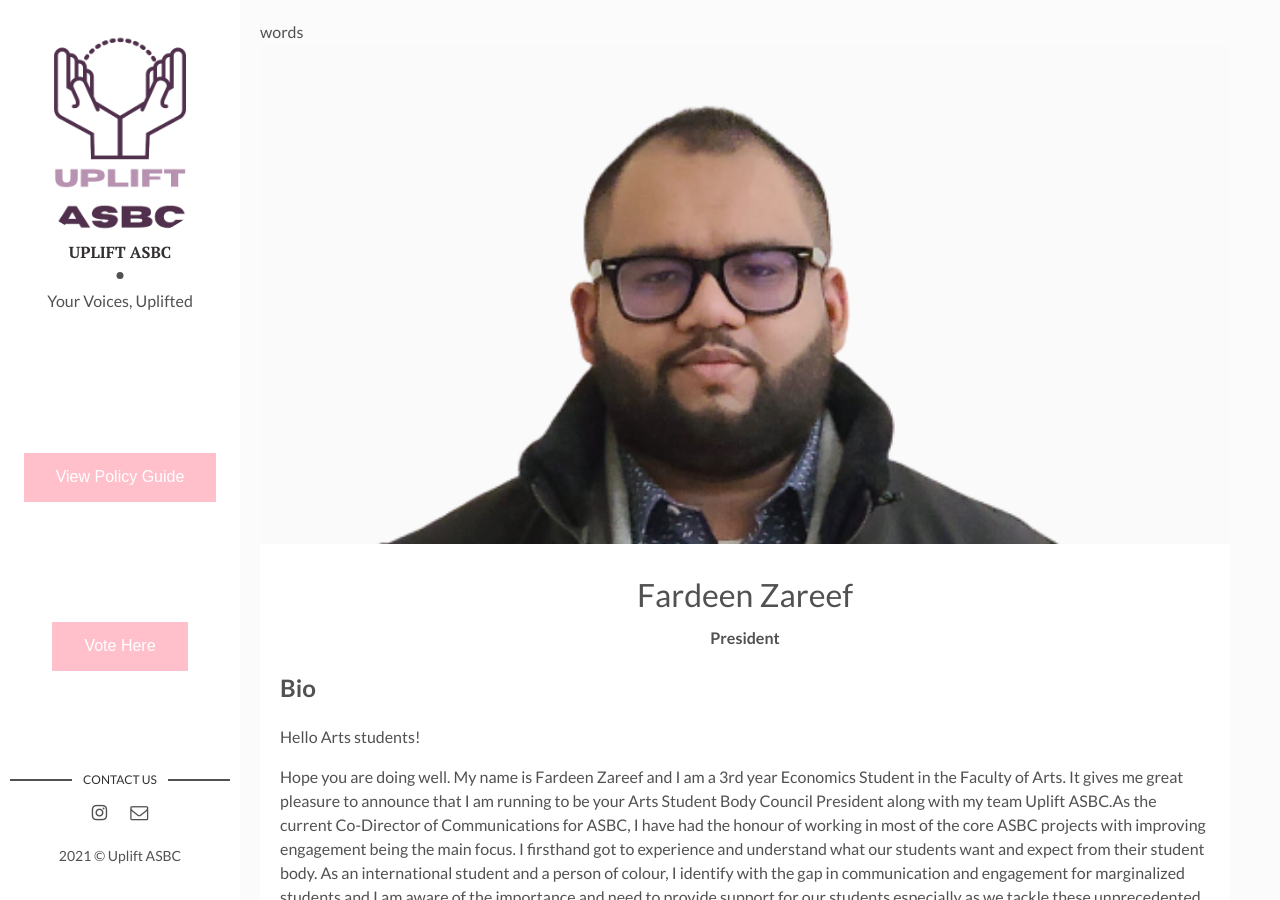
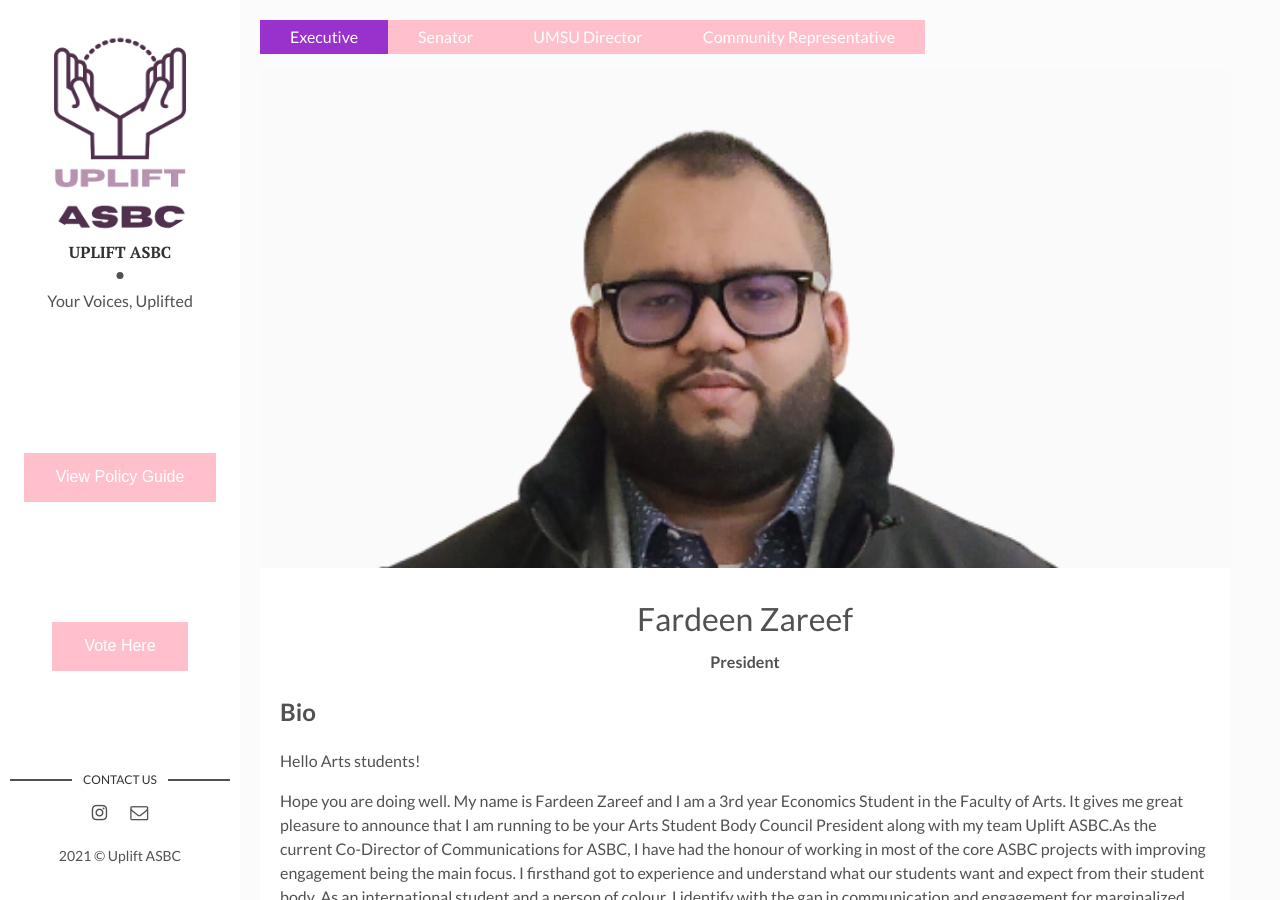
Before and after one commit to Marshmallows7920/upliftasbc-website, a Jekyll site: the page built from _posts/2021-01-01-fardeen.markdown, in a window 1280 px wide and 900 px high. Built offline with Jekyll 4.4.1, drawn with Linux system fonts in a browser that asks for light colours; comment, search, counter and statistics services are not loaded.

Commit message:
update nav is messed up layout

```diff
--- /dev/null
+++ b/_includes/nav.html
@@ -0,0 +1,19 @@
+<ul class="nav">
+    <li>
+      <a class="active" href="#executive">
+        Executive</a>
+    </li>
+    <li>
+      <a href="#senator">
+        Senator</a>
+    </li>
+    <li>
+      <a href="#umsu">
+        UMSU Director</a>
+    </li>
+    <li>
+      <a href="#community">
+        Community Representative</a>
+    </li>
+  <br /><br />
+</ul>
--- a/_layouts/post.html
+++ b/_layouts/post.html
@@ -1,7 +1,8 @@
 ---
 layout: main
 ---
-words
+{% include nav.html %}
+
 <article class="article-page">
   <div class="page-content">
     {% if page.img %}
--- a/_posts/2021-01-01-fardeen.markdown
+++ b/_posts/2021-01-01-fardeen.markdown
@@ -6,6 +6,7 @@ description: President # Read about our President and his policies
 img: zareef.png # Add image post (optional)
 fig-caption: # Add figcaption (optional)
 tags: [Executive]
+id: executive
 ---
 ## Bio
 
--- a/tags.html
+++ b/tags.html
@@ -7,7 +7,7 @@ permalink: /tags/
 {% assign tag_words = site_tags | split:',' | sort %}
 
 <section class="blog-tags">
-  <h1>Tags in Blog</h1>
+  <h1>Uplift ASBC Team</h1>
   <ul class="tags">
 <!--  cycles through tag list and creates header row of all tags used in site with accompanying per-tag counts...-->
   {% for this_word in tag_words %}
```
Also changed, not shown: index.html (+3 -22 lines).
